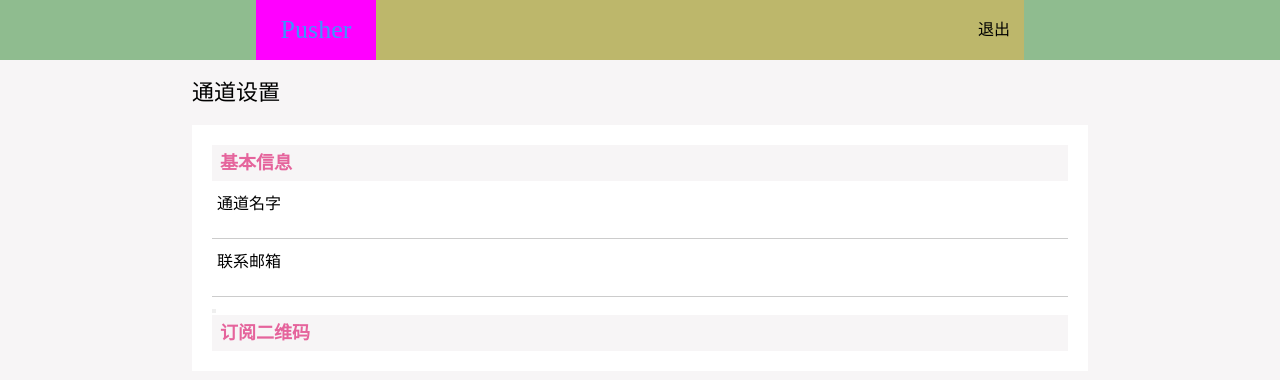
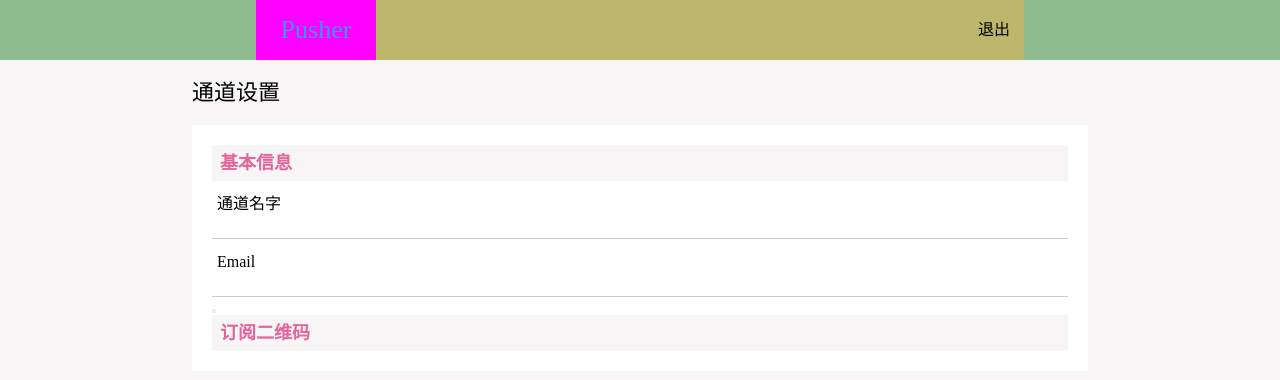
Before and after one commit to chengzhx76/web-pusher, a Vue app: page /channel/setting in a window 1280 px wide. Shown: the top 380 px of the page. Built offline with nearby package versions, Linux system fonts and the light colour scheme.

Commit message:
基础框架

```diff
--- a/src/views/channel/setting.vue
+++ b/src/views/channel/setting.vue
@@ -8,7 +8,7 @@
           <input type="text" id="name">
         </div>
         <div class="input">
-          <label for="email">联系邮箱</label>
+          <label for="email">Email</label>
           <input type="text" id="email">
         </div>
       </form>
```
